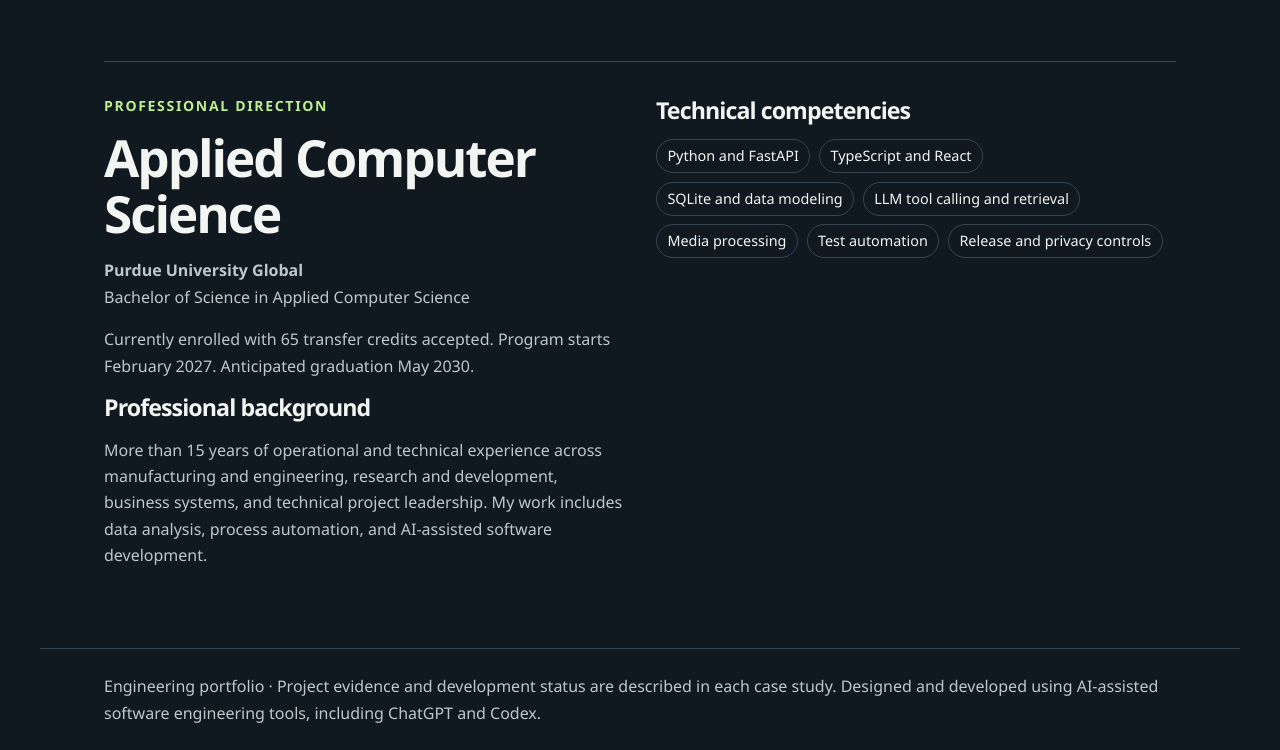
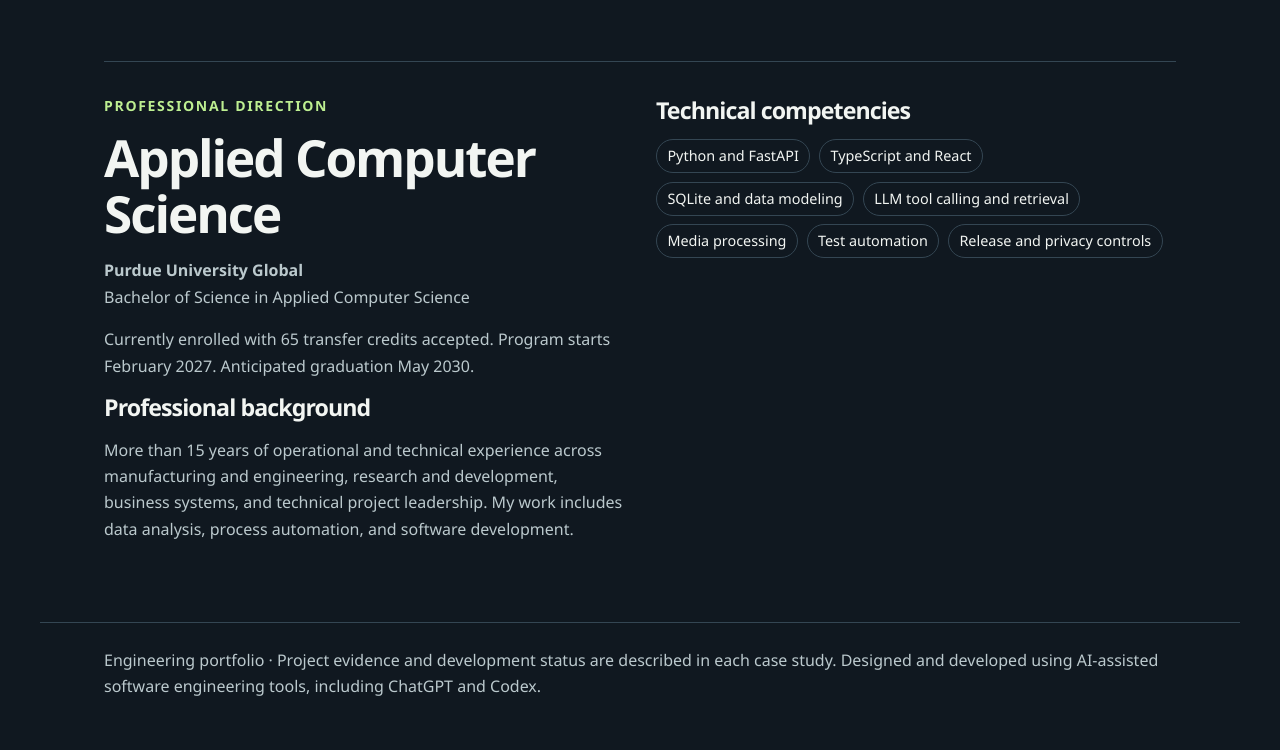
Before and after one commit to kyyvv8yzv5-droid/engineering-portfolio, a plain HTML site: page index.html in a window 1280 px wide. Shown: the part 1323-2073 px from the top of the page. After the commit the page ends 2047 px from the top, so only its background shows below. Drawn offline with Linux system fonts and the light colour scheme.

```diff
--- a/index.html
+++ b/index.html
@@ -3,5 +3,5 @@
 <body><a class="skip" href="#main">Skip to content</a><header><nav aria-label="Primary"><a class="wordmark" href="./">Stephen Bernard</a><div><a href="index.html#projects">Projects</a><a href="concepts.html">Concepts</a><a href="metrics.html">Metrics</a><a href="index.html#profile">Profile</a></div></nav></header>
 <main id="main"><section class="hero"><div><p class="kicker">Software Engineering  &middot;  Applied AI</p><h1>Stephen Bernard</h1><p class="intro">I work at Collins Aerospace and am building toward software engineering, applied AI, and Forward Deployed Engineering. These projects explore how software can turn evidence into decisions people can review.</p><a class="button" href="#projects">Explore the projects</a></div><figure class="schematic"><figcaption>From input to decision</figcaption><div class="node">Source data</div><div class="connector"></div><div class="node accent">Analysis and evidence</div><div class="connector"></div><div class="node">Human review</div></figure></section>
 <section id="projects"><p class="kicker">Selected work</p><h2>Project case studies</h2><p>Explore <a href="metrics.html">measured source scale and module collections</a> across all four projects.</p><div class="grid"><a class="card" href="sleep.html"><p class="kicker">Research and paper execution</p><h3>SLEEP</h3><p>Market data, research workflows, risk checks, and a simulated ledger.</p><strong>Read case study</strong></a><a class="card" href="authenticityai.html"><p class="kicker">Media evidence and evaluation</p><h3>AuthenticityAI</h3><p>A research platform for examining provenance, detector signals, and uncertainty.</p><strong>Read case study</strong></a><a class="card" href="picker.html"><p class="kicker">Structured media extraction</p><h3>Picker</h3><p>Versioned evidence from screenshots and recordings, plus an iOS OCR prototype.</p><strong>Read case study</strong></a><a class="card" href="culinary-iq.html"><p class="kicker">Contextual AI and review</p><h3>Culinary IQ</h3><p>A restaurant operations workspace with grounded tool calls and evidence confirmation.</p><strong>Read case study</strong></a></div></section>
-<section id="profile" class="profile"><div><p class="kicker">Professional direction</p><h2>Applied Computer Science</h2><p><strong>Purdue University Global</strong><br>Bachelor of Science in Applied Computer Science</p><p>Currently enrolled with 65 transfer credits accepted. Program starts February 2027. Anticipated graduation May 2030.</p><h3>Professional background</h3><p>More than 15 years of operational and technical experience across manufacturing and engineering, research and development, business systems, and technical project leadership. My work includes data analysis, process automation, and AI-assisted software development.</p></div><div><h3>Technical competencies</h3><ul class="chips"><li>Python and FastAPI</li><li>TypeScript and React</li><li>SQLite and data modeling</li><li>LLM tool calling and retrieval</li><li>Media processing</li><li>Test automation</li><li>Release and privacy controls</li></ul></div></section></main>
+<section id="profile" class="profile"><div><p class="kicker">Professional direction</p><h2>Applied Computer Science</h2><p><strong>Purdue University Global</strong><br>Bachelor of Science in Applied Computer Science</p><p>Currently enrolled with 65 transfer credits accepted. Program starts February 2027. Anticipated graduation May 2030.</p><h3>Professional background</h3><p>More than 15 years of operational and technical experience across manufacturing and engineering, research and development, business systems, and technical project leadership. My work includes data analysis, process automation, and software development.</p></div><div><h3>Technical competencies</h3><ul class="chips"><li>Python and FastAPI</li><li>TypeScript and React</li><li>SQLite and data modeling</li><li>LLM tool calling and retrieval</li><li>Media processing</li><li>Test automation</li><li>Release and privacy controls</li></ul></div></section></main>
 <footer>Engineering portfolio  &middot;  Project evidence and development status are described in each case study. Designed and developed using AI-assisted software engineering tools, including ChatGPT and Codex.</footer></body></html>
```
